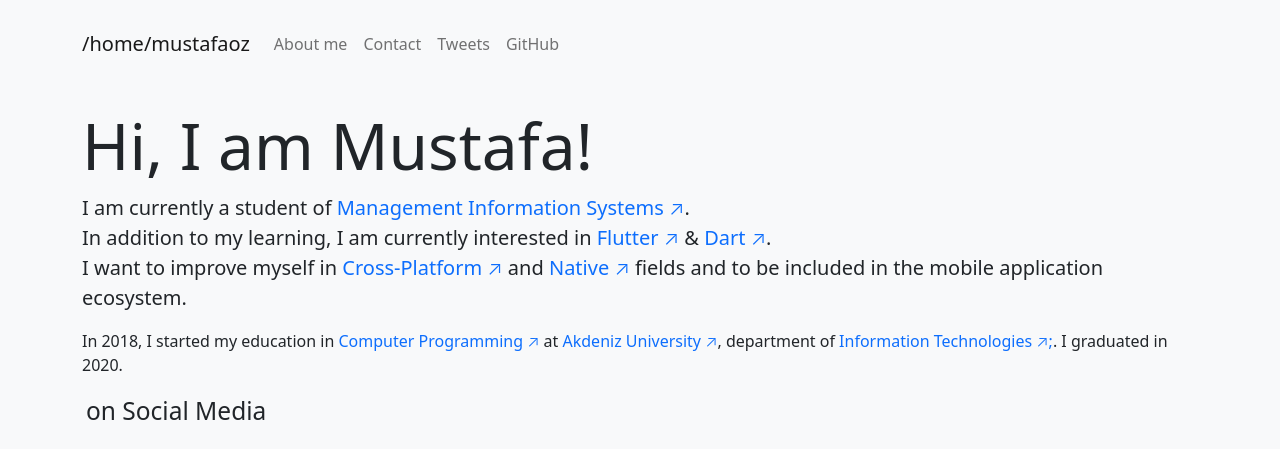
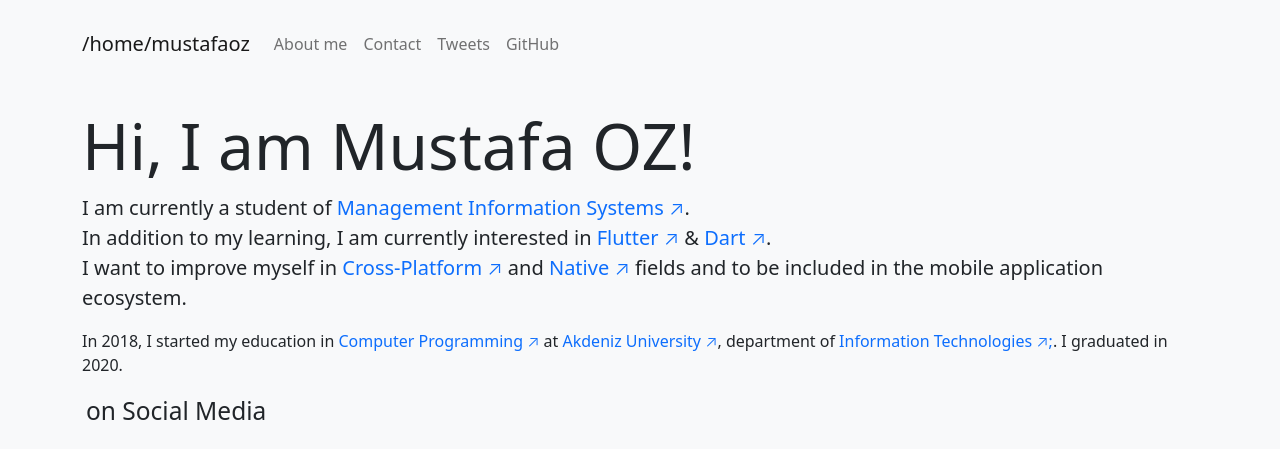
Before and after one commit to trmustafaoz/github-actions-html, a plain HTML site: page index.html in a window 1280 px wide. Shown: the top 449 px of the page. Drawn offline with nearby package versions, Linux system fonts and the light colour scheme; no server answers.

Commit message:
Update index.html

```diff
--- a/index.html
+++ b/index.html
@@ -39,7 +39,7 @@
       <div class="container">
         <div class="d-sm-flex align-items-center justify-content-between">
           <div>
-            <h1 class="display-3" title="Hi, I am Mustafa!">Hi, I am Mustafa!</h1>
+            <h1 class="display-3" title="Hi, I am Mustafa!">Hi, I am Mustafa OZ!</h1>
             <p class="lead">
               I am currently a student of <a href="https://en.wikipedia.org/wiki/Management_information_system" target="_blank" title="Management Information Systems in Wikipedia">Management Information Systems ↗</a>.
                 <br>In addition to my learning, I am currently interested in <a href="https://flutter.dev/" target="_blank" title="Official Flutter Website">Flutter ↗</a> & <a href="https://dart.dev/" target="_blank" title="Official Dart-Lang Website">Dart ↗</a>.
```
